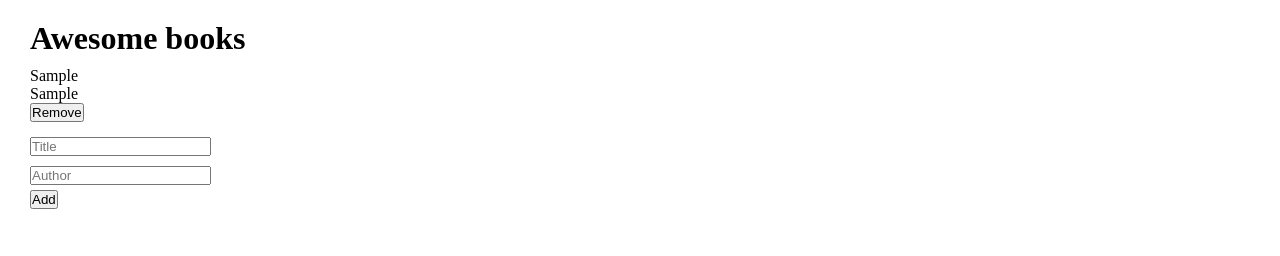
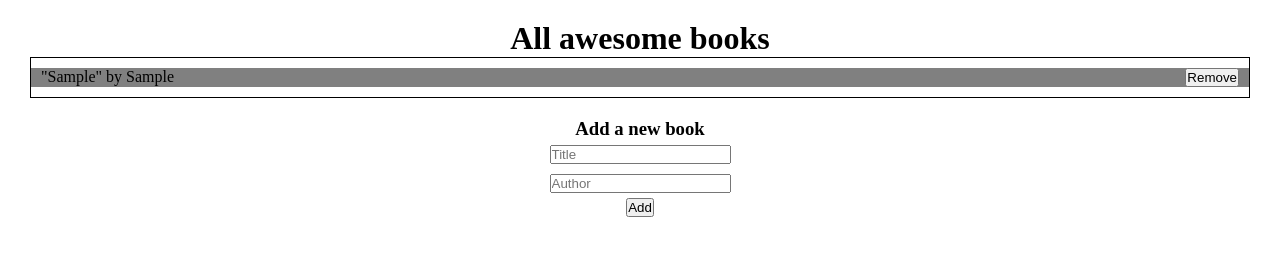
Before and after one commit to biruk-bereka/awesome-books, a website: page index.html in a window 1280 px wide. Both pictures are taken after typing "Sample", "Sample" into the empty fields and a click on the button "Add". Drawn offline with Linux system fonts and the light colour scheme.

Commit message:
style the page to match with wireframe

```diff
--- a/index.html
+++ b/index.html
@@ -9,11 +9,12 @@
   </head>
   <body>
     <header>
-      <h1>Awesome books</h1>
+      <h1>All awesome books</h1>
     </header>
     <section class="books-section">
       <div class="books"></div>
       <form class="form" action="#" method="post">
+        <h3>Add a new book</h3>
         <input
           type="text"
           id="title"
--- a/index.js
+++ b/index.js
@@ -49,8 +49,7 @@ class Book {
     for (let i = 0; i < books.length; i += 1) {
       booksContainer.innerHTML += `
         <div class="book">
-        <p>${books[i].title}</p>
-        <p>${books[i].author}</p>
+        <p>"${books[i].title}" by ${books[i].author}</p>
         <button type="button" onClick= "deleteBook(${i})">Remove</button>
         `;
     }
--- a/style.css
+++ b/style.css
@@ -4,11 +4,27 @@
 }
 
 body {
+  text-align: center;
   margin: 20px 30px;
 }
 
+.books {
+  border: 1px solid black;
+}
+
 .book {
+  display: flex;
+  justify-content: space-between;
   margin: 10px 0;
+  padding: 0 10px;
+}
+
+.book:nth-child(2n+1){
+  background-color: gray;
+}
+
+.form {
+  margin: 20px 0;
 }
 
 input {
```
